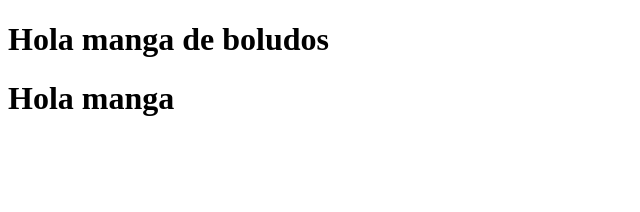
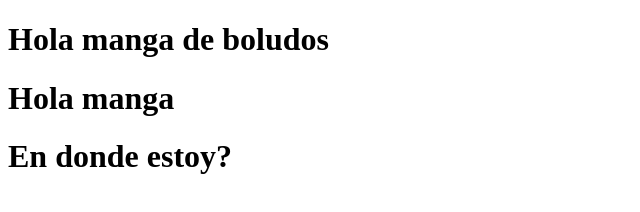
Before and after one commit to AlexSumner/GitPrueba, a plain HTML site: page index.html in a window 1280 px wide. Shown: the whole page, without its empty margins (0-640 px from the left). Drawn offline with Linux system fonts and the light colour scheme.

Commit message:
Update index.html

```diff
--- a/index.html
+++ b/index.html
@@ -9,5 +9,6 @@
   <body>
     <h1>Hola manga de boludos</h1>
     <h1>Hola manga</h1>
+    <h1>En donde estoy?</h1>
   </body>
 </html>
```
